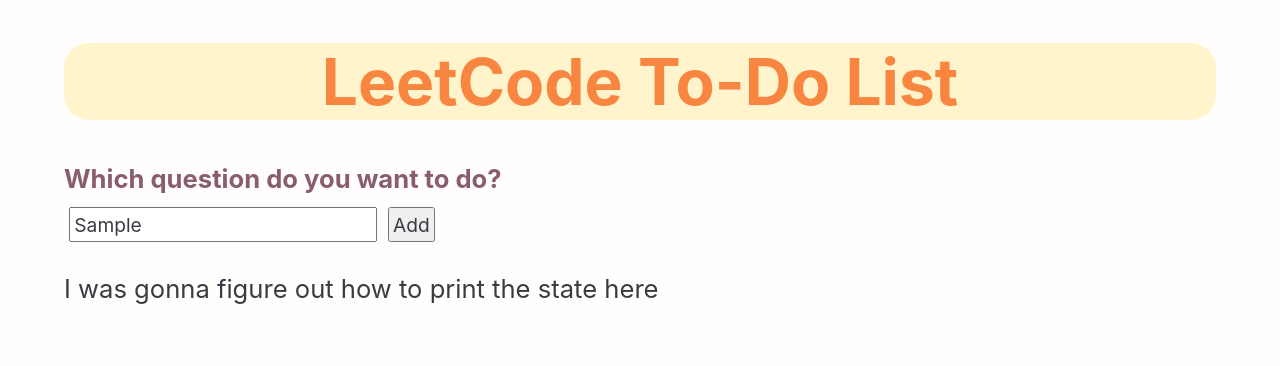
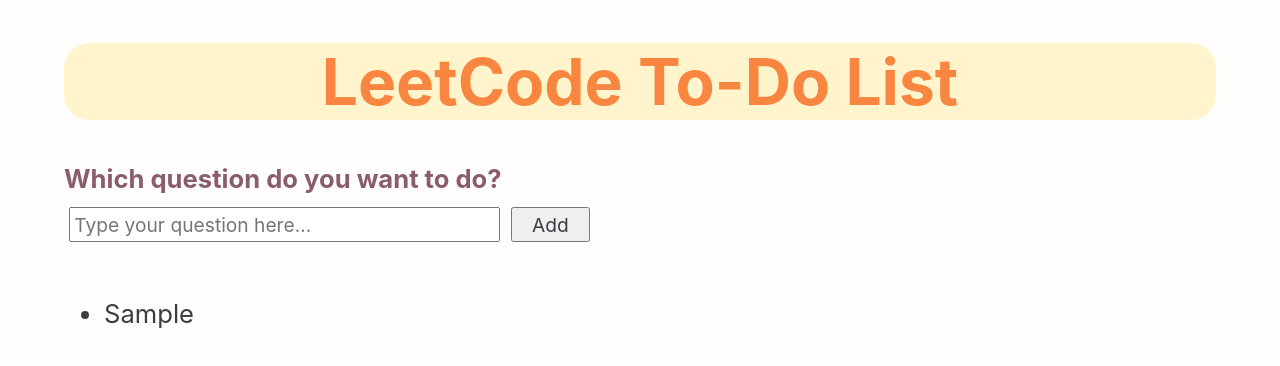
Before and after one commit to charlenerocha/LeetCodeToDoList, a React (Create React App) app: page / in a window 1280 px wide. Both pictures are taken after typing "Sample" into the empty fields and a click on the input "Add". Shown: the top 366 px of the page. Built offline with nearby package versions, Linux system fonts and the light colour scheme.

Commit message:
Form submits to the to-do list

```diff
--- a/src/App.js
+++ b/src/App.js
@@ -8,6 +8,7 @@
 
     this.state={
       value: '',
+      list: []
     }
 
     this.handleChange = this.handleChange.bind(this);
@@ -15,15 +16,25 @@
   }
 
   handleChange(event) {
-    this.setState({value: event.target.value});
+    this.setState({
+      value: event.target.value,
+      list: this.state.list
+    });
   }
 
   handleSubmit(event) {
-    alert('A name was submitted: ' + this.state.value);
+    this.setState({
+      list: this.state.list.concat(this.state.value),
+      value: ""
+    });
     event.preventDefault();
   }
 
   render(){
+    const listElements = this.state.list.map((element) =>
+      <li>{element}</li>
+    );
+
     return(
       <div class="app">
         <div class='title'>
@@ -35,15 +46,15 @@
             <h3>Which question do you want to do?</h3>
 
             <form onSubmit={this.handleSubmit}>
-              <input class="text" type="text" id="test" placeholder="Type your question here..." value={this.state.value} onChange={this.handleChange} />
-              <input class="text" type="submit" value="Add" />
+              <input class="textbox" type="text" id="test" placeholder="Type your question here..." size="30" value={this.state.value} onChange={this.handleChange} />
+              <input class="button" type="submit" value="Add" />
             </form>
 
             <br>
             </br>
 
             <div>
-              I was gonna figure out how to print the state here
+              <ul>{listElements}</ul>
             </div>
           </div>
 
--- a/src/index.css
+++ b/src/index.css
@@ -8,7 +8,7 @@
     sans-serif;
 }
 
-.text {
+input {
   color: #3C3A42;
   font-size: 1.5vw;
   font-family: -apple-system, BlinkMacSystemFont, 'Segoe UI', 'Roboto', 'Oxygen',
@@ -18,7 +18,7 @@
   margin: 0 0.4vw;
 }
 
-button.text {
+ .button {
   padding: 0.25vw 1.5vw;
 }
 
```
